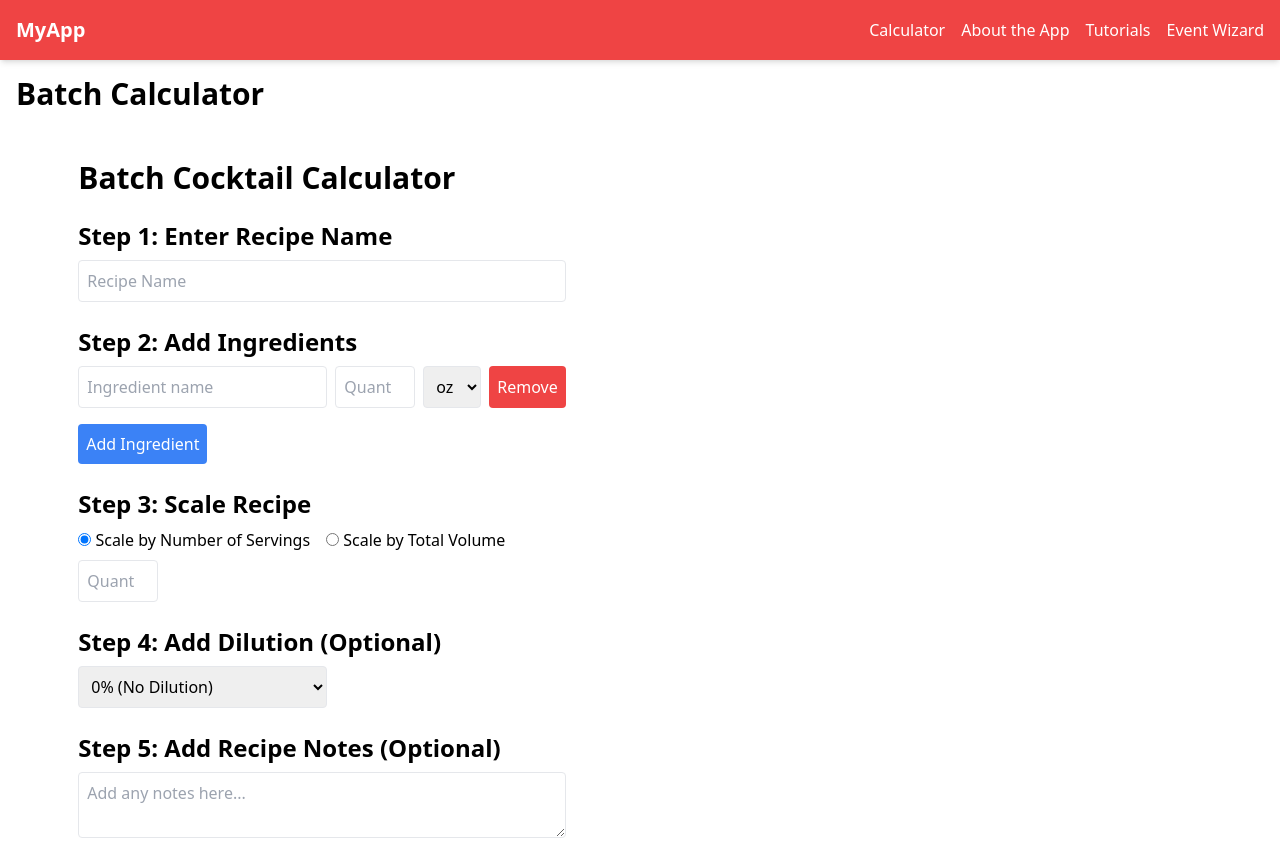
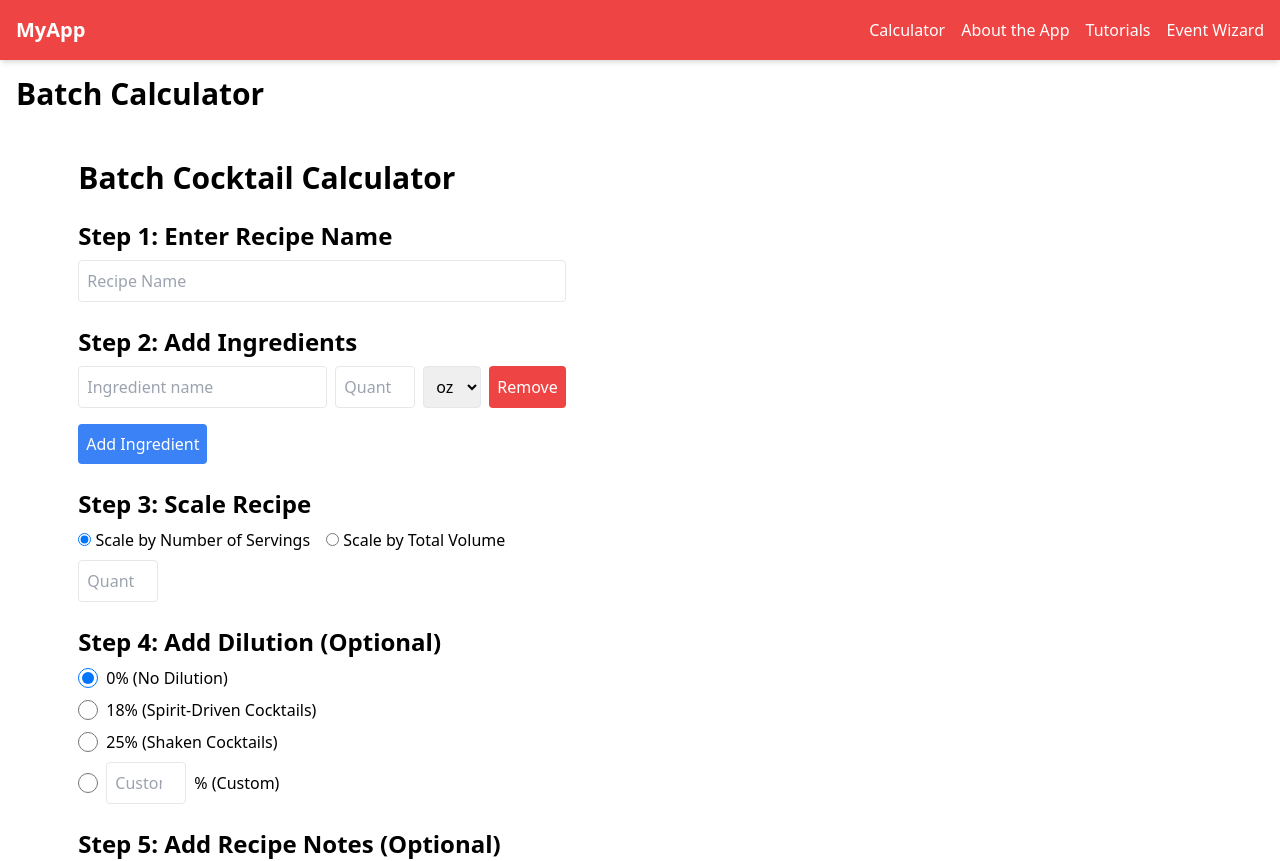
Before and after one commit to Wilsantos1975/BarBuddy, a React (Vite) app in the folder frontend/: page /batch-calculator in a window 1280 px wide. Shown: the top 861 px of the page. Built offline with nearby package versions, Linux system fonts and the light colour scheme.

Commit message:
added functionality to batch-calculator and event wizard

```diff
--- a/frontend/src/App.jsx
+++ b/frontend/src/App.jsx
@@ -3,6 +3,7 @@ import { BrowserRouter as Router, Route, Routes } from "react-router-dom";
 import NavBar from "./Components/Common/NavBar";
 import Dashboard from "./Components/Dashboard";
 import BatchCalculatorDisplay from "./Pages/BatchCalculatorDisplay";
+import EventsWizardDisplay from "./Pages/EventsWizardDisplay";
 function App() {
   return (
     <div className="App">
@@ -11,6 +12,7 @@ function App() {
         <Routes>
           <Route path="/" element={<Dashboard />} />
           <Route path="/batch-calculator" element={<BatchCalculatorDisplay />} />
+          <Route path="/event-wizard" element={<EventsWizardDisplay />} />
         </Routes>
       </Router>
     </div>
--- a/frontend/src/Components/BatchCalculator.jsx
+++ b/frontend/src/Components/BatchCalculator.jsx
@@ -34,6 +34,7 @@ function BatchCalculator() {
   const [dilution, setDilution] = useState(0); // Set to 0% by default
   const [notes, setNotes] = useState('');
   const [batchResult, setBatchResult] = useState(null);
+  const [customDilution, setCustomDilution] = useState('');
 
   const addIngredient = () => {
     setIngredients([...ingredients, { name: '', quantity: '', unit: 'oz' }]);
@@ -86,6 +87,19 @@ function BatchCalculator() {
         )}
       </section>
     );
+  };
+
+  const handleDilutionChange = (value) => {
+    setDilution(Number(value));
+    setCustomDilution('');
+  };
+
+  const handleCustomDilutionChange = (e) => {
+    const value = e.target.value;
+    if (value === '' || (Number(value) >= 0 && Number(value) <= 100)) {
+      setCustomDilution(value);
+      setDilution(Number(value));
+    }
   };
 
   return (
@@ -185,15 +199,56 @@ function BatchCalculator() {
       {/* Step 4: Add Dilution */}
       <section className="mb-6">
         <h2 className="text-2xl font-bold mb-2">Step 4: Add Dilution (Optional)</h2>
-        <select
-          value={dilution}
-          onChange={(e) => setDilution(Number(e.target.value))}
-          className="p-2 border rounded"
-        >
-          <option value="0">0% (No Dilution)</option>
-          <option value="18">18% (Spirit-Driven Cocktails)</option>
-          <option value="25">25% (Shaken Cocktails)</option>
-        </select>
+        <div className="flex flex-col space-y-2">
+          <label className="inline-flex items-center">
+            <input
+              type="radio"
+              value="0"
+              checked={dilution === 0 && customDilution === ''}
+              onChange={() => handleDilutionChange(0)}
+              className="form-radio h-5 w-5 text-blue-600"
+            />
+            <span className="ml-2">0% (No Dilution)</span>
+          </label>
+          <label className="inline-flex items-center">
+            <input
+              type="radio"
+              value="18"
+              checked={dilution === 18 && customDilution === ''}
+              onChange={() => handleDilutionChange(18)}
+              className="form-radio h-5 w-5 text-blue-600"
+            />
+            <span className="ml-2">18% (Spirit-Driven Cocktails)</span>
+          </label>
+          <label className="inline-flex items-center">
+            <input
+              type="radio"
+              value="25"
+              checked={dilution === 25 && customDilution === ''}
+              onChange={() => handleDilutionChange(25)}
+              className="form-radio h-5 w-5 text-blue-600"
+            />
+            <span className="ml-2">25% (Shaken Cocktails)</span>
+          </label>
+          <div className="flex items-center">
+            <input
+              type="radio"
+              checked={customDilution !== ''}
+              onChange={() => {}}
+              className="form-radio h-5 w-5 text-blue-600"
+            />
+            <input
+              type="number"
+              value={customDilution}
+              onChange={handleCustomDilutionChange}
+              className="ml-2 w-20 p-2 border rounded"
+              placeholder="Custom %"
+              min="0"
+              max="100"
+            />
+            <span className="ml-2">% (Custom)</span>
+          </div>
+        </div>
       </section>
 
       {/* Step 5: Add Recipe Notes */}
--- a/frontend/src/Components/Dashboard.jsx
+++ b/frontend/src/Components/Dashboard.jsx
@@ -9,8 +9,14 @@ function Dashboard() {
       <Sidebar />
       <main className="flex-1 p-6 overflow-y-auto">
         <h1 className="text-3xl font-bold mb-6">Welcome, User!</h1>
+            <CocktailOfTheWeek />
         <div className="grid grid-cols-1 md:grid-cols-2 gap-6 mb-8">
-          {/* Other buttons/links */}
+          <Link
+            to="/event-wizard"
+            className="bg-blue-500 hover:bg-blue-600 text-white font-bold py-4 px-6 rounded-lg text-center text-xl transition duration-300"
+          >
+            Event Wizard
+          </Link>
           <Link
             to="/batch-calculator"
             className="bg-green-500 hover:bg-green-600 text-white font-bold py-4 px-6 rounded-lg text-center text-xl transition duration-300"
@@ -18,7 +24,6 @@ function Dashboard() {
             Batch Calculator
           </Link>
         </div>
-        <CocktailOfTheWeek />
       </main>
     </div>
   );
--- /dev/null
+++ b/frontend/src/Components/EventWizard.jsx
@@ -0,0 +1,52 @@
+import React, { useState } from 'react';
+
+const EventWizard = () => {
+  const [selectedEvent, setSelectedEvent] = useState('');
+  const [cocktailSuggestion, setCocktailSuggestion] = useState('');
+
+  const events = [
+    'Birthday', 'Bachelor Party', 'Bar Mitzvah', 'Quinceañera', 'Wedding',
+    'Divorce', 'Breakup', 'Promotion', 'Award', 'Business'
+  ];
+
+  const cocktailSuggestions = {
+    'Birthday': 'Birthday Cake Martini',
+    'Bachelor Party': 'Long Island Iced Tea',
+    'Bar Mitzvah': 'Shirley Temple',
+    'Quinceañera': 'Strawberry Margarita',
+    'Wedding': 'Champagne Cocktail',
+    'Divorce': 'Bitter Tears (Negroni variation)',
+    'Breakup': 'Dark & Stormy',
+    'Promotion': 'Old Fashioned',
+    'Award': 'Golden Dream',
+    'Business': 'Classic Martini'
+  };
+
+  const handleEventChange = (event) => {
+    const selectedEvent = event.target.value;
+    setSelectedEvent(selectedEvent);
+    setCocktailSuggestion(cocktailSuggestions[selectedEvent] || '');
+  };
+
+  return (
+    <div className="event-wizard">
+      <h2>Event Wizard</h2>
+      <select value={selectedEvent} onChange={handleEventChange}>
+        <option value="">Select an event</option>
+        {events.map((event) => (
+          <option key={event} value={event}>
+            {event}
+          </option>
+        ))}
+      </select>
+      {cocktailSuggestion && (
+        <div className="cocktail-suggestion">
+          <h3>Suggested Cocktail:</h3>
+          <p>{cocktailSuggestion}</p>
+        </div>
+      )}
+    </div>
+  );
+};
+
+export default EventWizard;
--- a/frontend/src/Components/EventsSection.jsx
+++ /dev/null
@@ -1,12 +0,0 @@
-import React from 'react';
-
-function EventsSection() {
-  return (
-    <div>
-      <h2 className="text-2xl font-bold mb-4">Events</h2>
-      {/* Add your events content here */}
-    </div>
-  );
-}
-
-export default EventsSection;
--- a/frontend/src/Components/Sidebar.jsx
+++ b/frontend/src/Components/Sidebar.jsx
@@ -23,6 +23,11 @@ function Sidebar() {
               Batch Calculator
             </Link>
           </li>
+          <li className="mb-4">
+            <Link to='/event-wizard' className="block py-2 px-4 rounded hover:bg-gray-700">
+              Event Wizard
+            </Link>
+          </li>
           {/* Add other navigation items as needed */}
         </ul>
       </nav>
--- /dev/null
+++ b/frontend/src/Pages/EventsWizardDisplay.jsx
@@ -0,0 +1,13 @@
+import React from 'react';
+import EventWizard from '../Components/EventWizard';
+
+function EventsWizardDisplay() {
+  return (
+    <div>
+      <h2 className="text-2xl font-bold mb-4">Events</h2>
+      <EventWizard />
+    </div>
+  );
+}
+
+export default EventsWizardDisplay;
```
